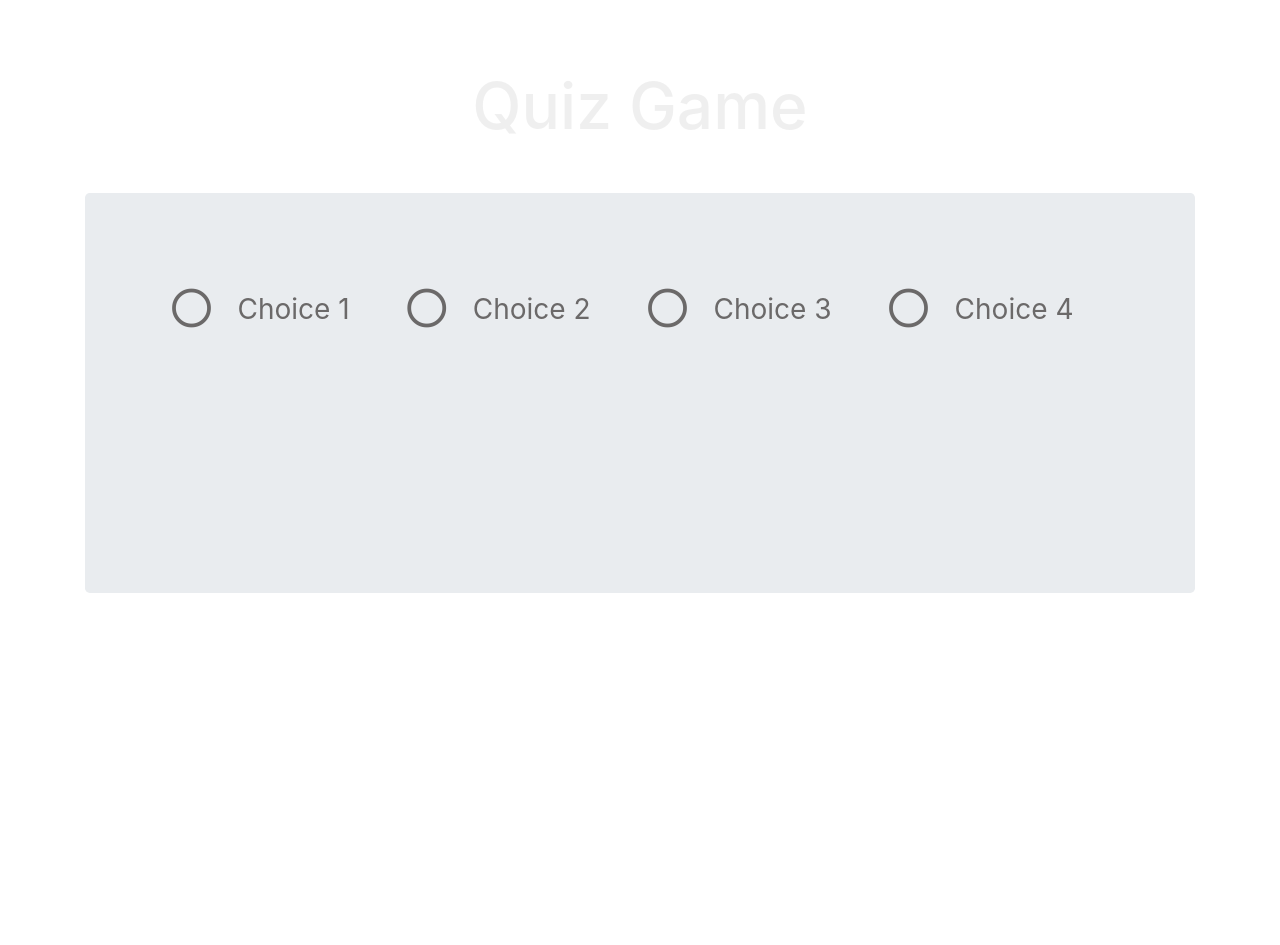
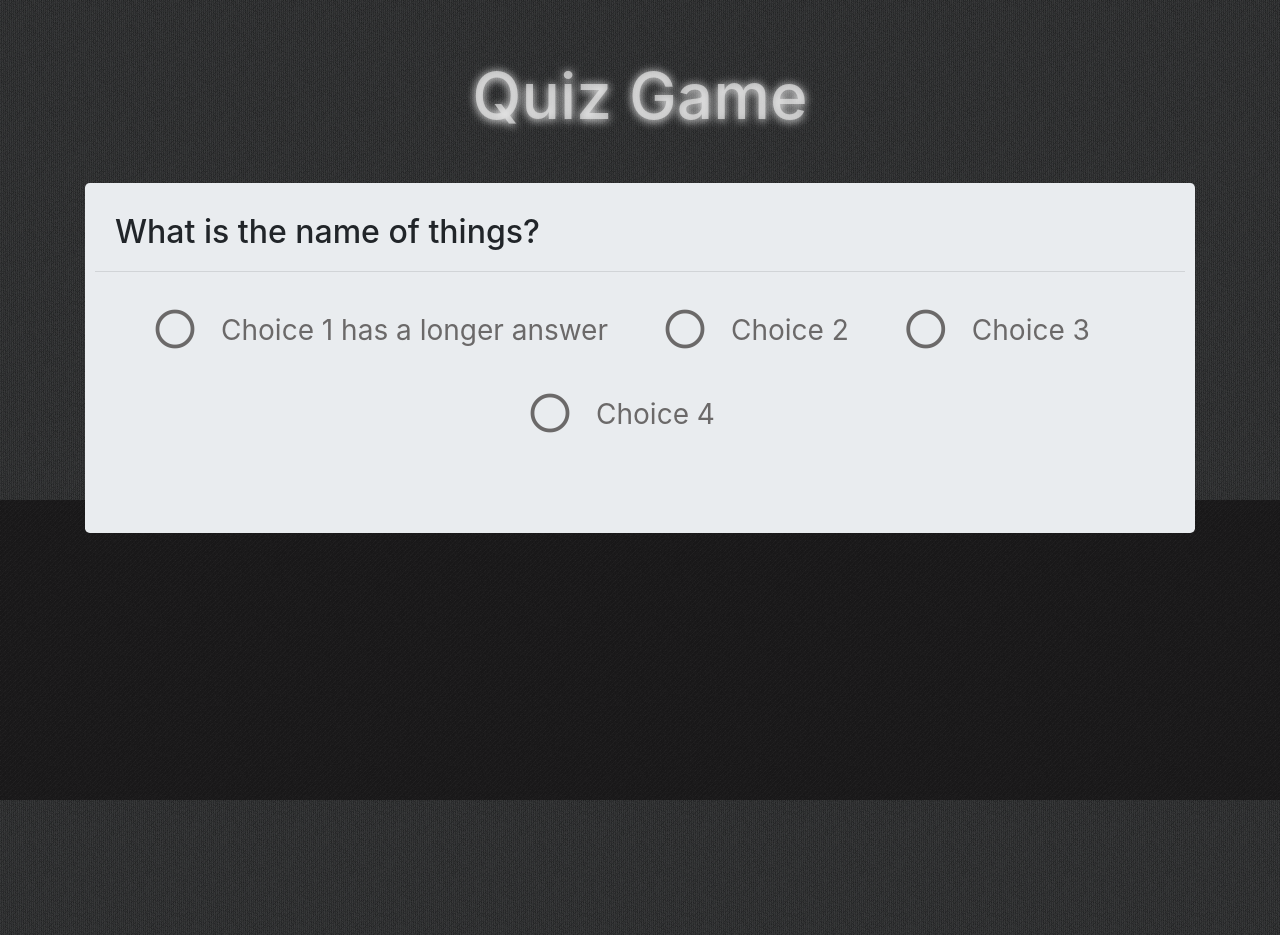
Before and after one commit to AaronGoldsmith/TriviaGame, a plain HTML site: page quiz.html in a window 1280 px wide. Drawn offline with nearby package versions, Linux system fonts and the light colour scheme; files that its build step writes are made by us from their sources.

Commit message:
formatting buttons / title / vertical height

```diff
--- a/assets/css/style.css
+++ b/assets/css/style.css
@@ -5,22 +5,27 @@ html,body
     margin: 0;
 }
 body{
-    background: url("txture.png"),url("classy_fabric.png");
-    overflow:hidden;
+    background: url("../images/txture.png"),url("../images/classy_fabric.png");
+    /* overflow:hidden; */
     background-position: right bottom, top;
     background-repeat: repeat-x, repeat;
 }
 .jumbotron{
-    height: 400px;
-    overflow:scroll; /* may need to remove */
+    height: 350px;
+    padding: 10px;
+    /* overflow:scroll; may need to remove */
 
 }
+h2{
+    margin: 20px;
+}
+
 #quiz-title{
     color:#e7e7e7ad;
     text-align: center;
     font-size: 4em;
     text-shadow: #fff 0px 1px 10px;
-    margin-top: 20px;
+    margin-top: 10px;
 }
 .fa-circle{
     color: rgb(107, 105, 105);
@@ -50,7 +55,7 @@ body{
 }
 
 tr{
-    margin: 20px auto;
+    margin: 10px auto;
     display:inline-flex;
     padding: 10px;
 }
@@ -61,3 +66,11 @@ table{
 tbody{
     text-align: center
 }
+
+@media only screen and (max-width: 768px){
+    tr{width:100%;}
+    .jumbotron{height:100%;}
+    .container{
+        margin:0px;
+    }
+}
--- a/quiz.html
+++ b/quiz.html
@@ -11,7 +11,7 @@
     <link rel="stylesheet" href="https://use.fontawesome.com/releases/v5.2.0/css/solid.css" integrity="sha384-wnAC7ln+XN0UKdcPvJvtqIH3jOjs9pnKnq9qX68ImXvOGz2JuFoEiCjT8jyZQX2z" crossorigin="anonymous">
     <link rel="stylesheet" href="https://use.fontawesome.com/releases/v5.2.0/css/regular.css" integrity="sha384-zkhEzh7td0PG30vxQk1D9liRKeizzot4eqkJ8gB3/I+mZ1rjgQk+BSt2F6rT2c+I" crossorigin="anonymous">
     <link rel="stylesheet" href="https://use.fontawesome.com/releases/v5.2.0/css/fontawesome.css" integrity="sha384-HbmWTHay9psM8qyzEKPc8odH4DsOuzdejtnr+OFtDmOcIVnhgReQ4GZBH7uwcjf6" crossorigin="anonymous">
-    <link rel="stylesheet" type="text/css" href="assets/style.css">
+    <link rel="stylesheet" type="text/css" href="assets/css/style.css">
 
 </head>
   <body class="h-100 pt-5">
@@ -19,11 +19,13 @@
     <h2 id="quiz-title">Quiz Game</h2>
     <div class="container h-100">
         <div class="jumbotron my-5">
+              <h2>What is the name of things?</h2>
+              <hr>
               <table>
                 <tbody>
                   <tr>
                     <td><i class="far fa-circle" aria-hidden="true"></i> </td>
-                    <td><span class="pl-4 ml-4">Choice 1</span></td>
+                    <td><span class="pl-4 ml-4">Choice 1 has a longer answer</span></td>
                  </tr>
 
                  <tr>
@@ -56,7 +58,7 @@
     <script src="https://code.jquery.com/jquery-3.3.1.slim.min.js" integrity="sha384-q8i/X+965DzO0rT7abK41JStQIAqVgRVzpbzo5smXKp4YfRvH+8abtTE1Pi6jizo" crossorigin="anonymous"></script>
     <script src="https://cdnjs.cloudflare.com/ajax/libs/popper.js/1.14.3/umd/popper.min.js" integrity="sha384-ZMP7rVo3mIykV+2+9J3UJ46jBk0WLaUAdn689aCwoqbBJiSnjAK/l8WvCWPIPm49" crossorigin="anonymous"></script>
     <script src="https://stackpath.bootstrapcdn.com/bootstrap/4.1.2/js/bootstrap.min.js" integrity="sha384-o+RDsa0aLu++PJvFqy8fFScvbHFLtbvScb8AjopnFD+iEQ7wo/CG0xlczd+2O/em" crossorigin="anonymous"></script>
-    <script src="script.js"></script>
+    <script src="assets/javascript/script.js"></script>
 
   </body>
 </html>
```
